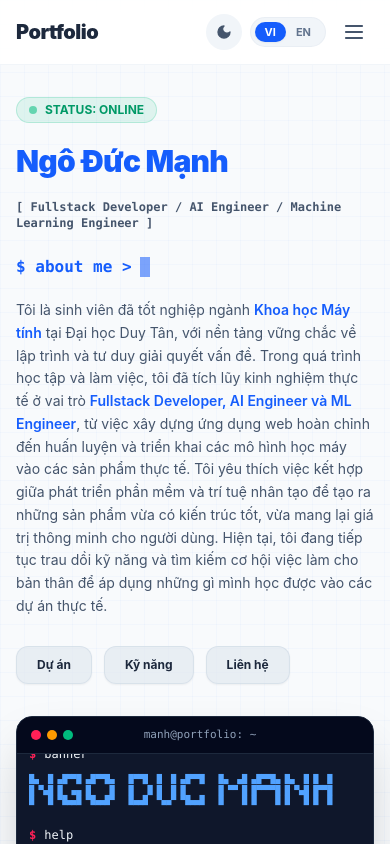
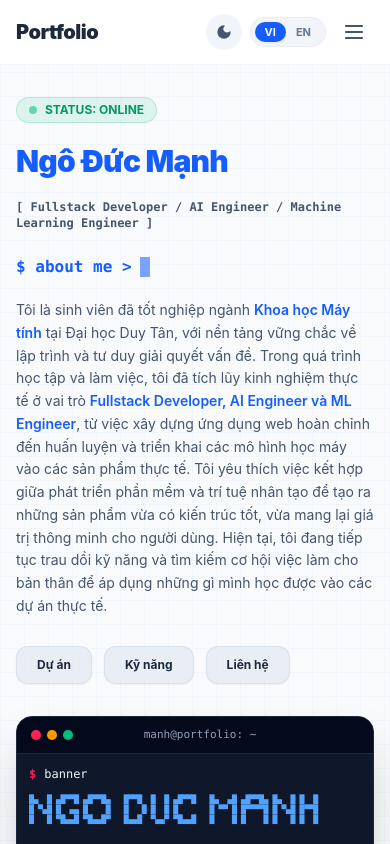
Before and after one commit to LilKoon/my-portfolio, a React (Vite) app: page / in a window 390 px wide. Shown: the top 844 px of the page. Built offline with nearby package versions, Linux system fonts and the light colour scheme.

Commit message:
update banner text for mobile

```diff
--- a/src/components/Hero.jsx
+++ b/src/components/Hero.jsx
@@ -157,13 +157,13 @@ export default function Hero() {
 
         if (item.outputType === "banner") {
             const bannerLines = [
-                "█▄  █ ▄█▀▀█ ▄█▀▀█▄   █▀▀█  █  █ ▄█▀▀█   █▄  ▄█ ▄█▀▀█▄ █▄  █ █  █",
-                "█ ▀▄█ █  ▄▄ █    █   █   █ █  █ █       █ ▀▀ █ █▀▀▀▀█ █ ▀▄█ █▀▀█",
-                "█   █ ▀█▄▄█ ▀█▄▄█▀   █▄▄█  ▀▄▄▀ ▀█▄▄█   █    █ █    █ █   █ █  █",
+                "█▄\u00A0\u00A0█\u00A0▄█▀▀█\u00A0▄█▀▀█▄\u00A0\u00A0\u00A0█▀▀█\u00A0\u00A0█\u00A0\u00A0█\u00A0▄█▀▀█\u00A0\u00A0\u00A0█▄\u00A0\u00A0▄█\u00A0▄█▀▀█▄\u00A0█▄\u00A0\u00A0█\u00A0█\u00A0\u00A0█",
+                "█\u00A0▀▄█\u00A0█\u00A0\u00A0▄▄\u00A0█\u00A0\u00A0\u00A0\u00A0█\u00A0\u00A0\u00A0█\u00A0\u00A0\u00A0█\u00A0█\u00A0\u00A0█\u00A0█\u00A0\u00A0\u00A0\u00A0\u00A0\u00A0\u00A0█\u00A0▀▀\u00A0█\u00A0█▀▀▀▀█\u00A0█\u00A0▀▄█\u00A0█▀▀█",
+                "█\u00A0\u00A0\u00A0█\u00A0▀█▄▄█\u00A0▀█▄▄█▀\u00A0\u00A0\u00A0█▄▄█\u00A0\u00A0▀▄▄▀\u00A0▀█▄▄█\u00A0\u00A0\u00A0█\u00A0\u00A0\u00A0\u00A0█\u00A0█\u00A0\u00A0\u00A0\u00A0█\u00A0█\u00A0\u00A0\u00A0█\u00A0█\u00A0\u00A0█",
             ];
             return (
                 <div className="py-2 overflow-x-auto custom-scrollbar select-none">
-                    <pre className="text-blue-400 font-mono text-[2.2vw] sm:text-xs font-bold leading-tight tracking-tighter sm:tracking-normal inline-block whitespace-pre">
+                    <pre className="text-blue-400 font-mono text-[1.9vw] min-[380px]:text-[2.1vw] sm:text-xs font-bold leading-tight tracking-tighter sm:tracking-normal inline-block whitespace-pre">
                         {bannerLines.join("\n")}
                     </pre>
                 </div>
@@ -244,7 +244,7 @@ export default function Hero() {
 
                 {/* Right Column: Interactive Command Prompt Window */}
                 <div className="lg:col-span-5 w-full">
-                    <div className="bg-slate-900 rounded-2xl shadow-2xl border border-slate-800 overflow-hidden flex flex-col h-[520px] sm:h-[500px]">
+                    <div className="bg-slate-900 rounded-2xl shadow-2xl border border-slate-800 overflow-hidden flex flex-col h-[580px] sm:h-[500px]">
                         {/* Terminal Header Bar */}
                         <div className="px-3.5 py-2.5 sm:px-4 sm:py-3 bg-slate-950/80 border-b border-slate-800 flex items-center justify-between">
                             {/* Mac Window dots */}
```
